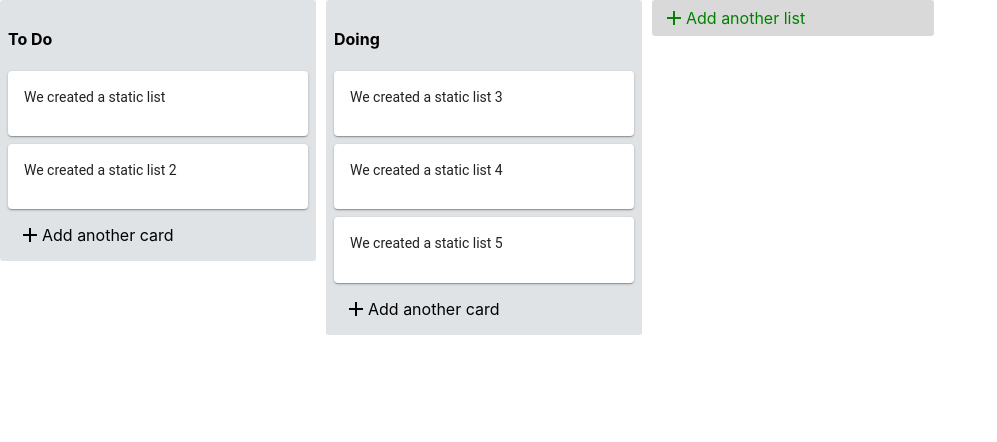
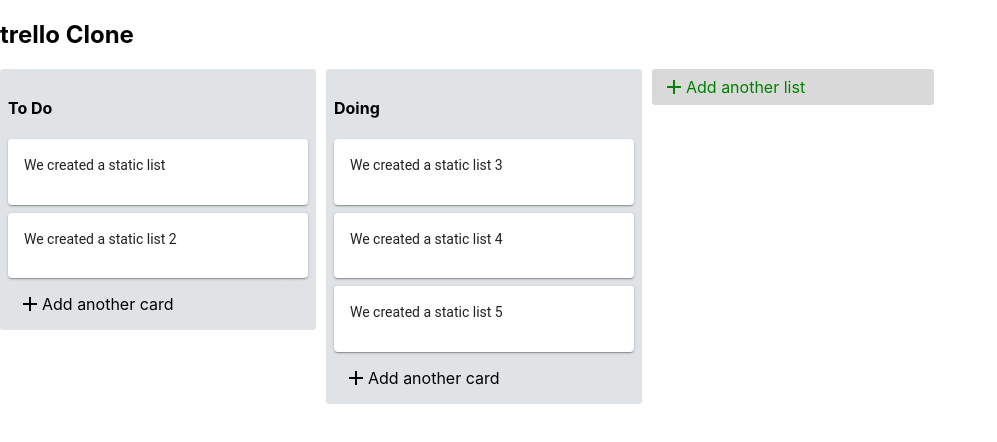
Before and after one commit to Rahat-hosen4mj/trello-clone, a React (Create React App) app: page / in a window 1280 px wide. Shown: the top 442 px of the page, without its empty margins (0-997 px from the left). Built offline with nearby package versions, Linux system fonts and the light colour scheme.

Commit message:
npm i react-beautiful-dnd

```diff
--- a/package.json
+++ b/package.json
@@ -9,6 +9,7 @@
     "@testing-library/react": "^13.4.0",
     "@testing-library/user-event": "^13.5.0",
     "react": "^18.2.0",
+    "react-beautiful-dnd": "^10.1.0",
     "react-dom": "^18.2.0",
     "react-redux": "^8.0.5",
     "react-scripts": "5.0.1",
--- a/src/App.js
+++ b/src/App.js
@@ -3,12 +3,20 @@
 import './App.css';
 import TrelloActionButton from './component/TrelloActionButton';
 import TrelloList from './component/TrelloList';
+import {DragDropContext} from 'react-beautiful-dnd'
 
 
 function App() {
   const lists = useSelector(state => state.lists);
 
+  const onDragEnd = () =>{
+    // todo reorderding logic
+  }
+
   return (
+    <DragDropContext onDragEnd={onDragEnd}>
+    <div>
+    <h2>trello Clone</h2>
     <div style={styles.listContainer}>
 
       {
@@ -16,6 +24,8 @@
       }
       <TrelloActionButton list />
     </div>
+    </div>
+    </DragDropContext>
   );
 };
 
--- a/src/component/TrelloActionButton.js
+++ b/src/component/TrelloActionButton.js
@@ -36,6 +36,9 @@
 
         if(text) {
             dispatch(addList(text))
+            this.setState({
+                text: ''
+            })
         }
 
         return;
@@ -44,7 +47,7 @@
     handleAddCard = () =>{
         const {dispatch, listId} = this.props;
         const {text } = this.state;
-        console.log(text, listId)
+        // console.log(text, listId)
         if(text){
             dispatch(addCard(listId, text));
 
--- a/src/component/TrelloCard.js
+++ b/src/component/TrelloCard.js
@@ -1,15 +1,23 @@
 import React from 'react';
 import Card from '@material-ui/core/Card';
 import  Typography  from '@material-ui/core/Typography';
-import CardContent from "@material-ui/core/CardContent"
+import CardContent from "@material-ui/core/CardContent";
+import { Draggable } from 'react-beautiful-dnd';
 
-const TrelloCard = ({text}) => {
+const TrelloCard = ({text, id, index}) => {
     return (
-        <Card style={styles.cardContainer}>
-            <CardContent>
-            <Typography gutterBottom>{text}</Typography>
-            </CardContent>
-        </Card>
+        <Draggable draggableId={String(id)} index={index}>
+            {provided =>(
+                <div ref={provided.innerRef} {...provided.draggableProps} {...provided.dragHandleProps}>
+                <Card style={styles.cardContainer}>
+                    <CardContent>
+                    <Typography gutterBottom>{text}</Typography>
+                    </CardContent>
+                </Card>
+                </div>
+            )}
+
+        </Draggable>
     );
 };
 
--- a/src/component/TrelloList.js
+++ b/src/component/TrelloList.js
@@ -1,28 +1,38 @@
-import React from 'react';
-import TrelloActionButton from './TrelloActionButton';
-import TrelloCard from './TrelloCard';
+import React from "react";
+import TrelloActionButton from "./TrelloActionButton";
+import TrelloCard from "./TrelloCard";
+import { Droppable } from "react-beautiful-dnd";
 
-const TrelloList = ({title, cards, listId}) => {
+const TrelloList = ({ title, cards, listId }) => {
   //  console.log('list id', listId)
   return (
-        <div style={styles.container}>
+    <Droppable droppableId={String(listId)}>
+      {(provider) => (
+        <div {...provider.droppableProps} ref={provider.innerRef} style={styles.container}>
           <h4>{title}</h4>
-           {
-            cards.map(card => ( <TrelloCard key={card.id} text={card.text} />))
-           }
+          {cards.map((card, index) => (
+            <TrelloCard
+            key={card.id}
+            text={card.text}
+            index={index}
+            id={card.id} />
+          ))}
           <TrelloActionButton listId={listId} />
+          {provider.placeholder}
         </div>
+      )}
+    </Droppable>
   );
 };
 
 const styles = {
-    container:{
-        backgroundColor: '#dfe3e6',
+  container: {
+    backgroundColor: "#dfe3e6",
     borderRadius: 3,
     width: 300,
     height: "100%",
-        padding:8,
-        marginRight: 10
-    }
-}
+    padding: 8,
+    marginRight: 10,
+  },
+};
 export default TrelloList;
--- a/src/reducers/listsReducer.js
+++ b/src/reducers/listsReducer.js
@@ -1,36 +1,36 @@
 import { CONSTANT } from "../action";
 
 let listId = 2;
-let cardId = 3;
+let cardId = 5;
 const initialState = [
     {
         title: 'To Do',
-        id: 0,
+        id: `listID-${0}`,
         cards: [
             {
-                id: 0,
+                id: `cardID-${0}`,
                 text: 'We created a static list'
             },
             {
-                id: 1,
+                id: `cardID-${1}`,
                 text: 'We created a static list 2'
             },
         ]
     },
     {
         title: 'Doing',
-        id: 1,
+        id: `listID-${1}`,
         cards: [
             {
-                id: 0,
+                id: `cardID-${2}`,
                 text: 'We created a static list 3'
             },
             {
-                id: 1,
+                id: `cardID-${3}`,
                 text: 'We created a static list 4'
             },
             {
-                id: 3,
+                id: `cardID-${4}`,
                 text: 'We created a static list 5'
             },
         ]
@@ -43,7 +43,7 @@
         const newList ={
             title: action.payload,
             cards: [],
-            id: listId
+            id: `listID-${listId}`
         }
         listId +=1
         return [...state, newList];
@@ -51,12 +51,12 @@
         case CONSTANT.ADD_CARD:
             const newCard ={
                 text: action.payload.text,
-                id: cardId
+                id: `cardID-${cardId}`
             }
             console.log('form reducer', action.payload.listId)
             cardId += 1;
             const newState = state.map(list => {
-                console.log('list', list.id)
+                // console.log('list', list.id)
                 if(list.id === action.payload.listId){
                    return{
                     ...list,
```
Also changed, not shown: src/component/App.js (deleted), 1 other file (tests, documents, lock files or other folders). Lines whose indentation alone changed are shown as unchanged.
